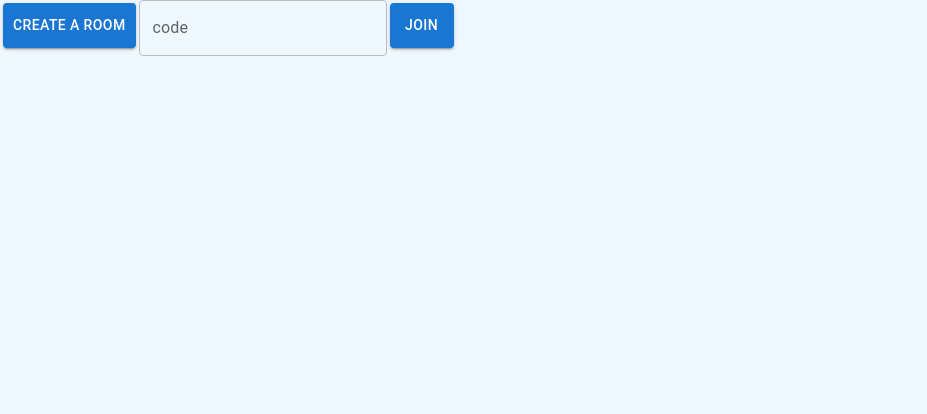
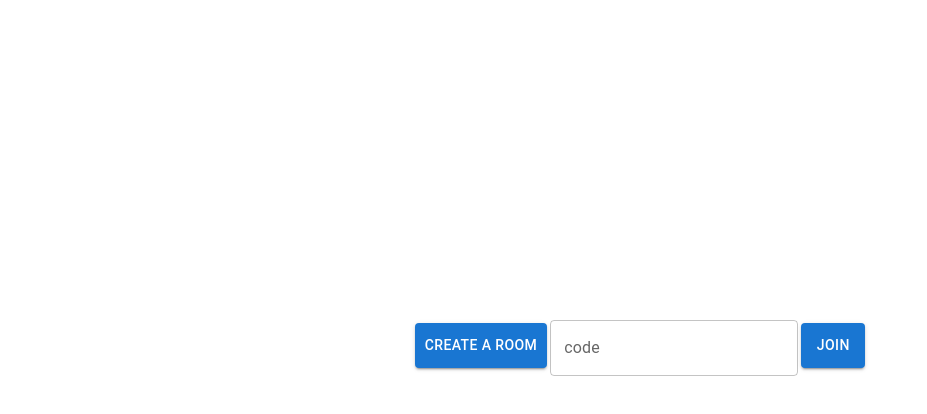
Before and after one commit to Aditya-Upadhyaya/chatApplicationFrontEnd, a React (Create React App) app: page / in a window 1280 px wide. Shown: the top 414 px of the page, without its empty margins (0-927 px from the left). Built offline with nearby package versions, Linux system fonts and the light colour scheme.

Commit message:
Fix "resizeobserver loop completed with undelivered notifications" defect

```diff
--- a/src/App.js
+++ b/src/App.js
@@ -18,7 +18,7 @@ function App() {
       // display: 'flex',
       // justifyContent: 'center',
       // alignItems: 'center',
-      backgroundColor:'aliceblue',
+      // backgroundColor:'aliceblue',
       height: '100vh',
       width:'100vw'
     }}>
--- a/src/components/ChatWindow.js
+++ b/src/components/ChatWindow.js
@@ -47,7 +47,7 @@ function ChatWindow({ userlist, privateChats, handleMessage, sendPublicMessage,
           </Grid>
           {tab === "CHATROOM" ? <Grid item xs={8} spacing={2}>
             <Box
-              sx={{ overflowY: "scroll", p: 2, display: 'flex', border: '2px solid grey', minHeight: '68vh', maxHeight: '80vh' }}
+              sx={{ overflowY: "scroll", p: 2, display: 'flex', border: '2px solid grey', minHeight: '68vh', maxHeight: '80vh', minWidth: '20vw'  }}
             >
               <ul>
                 {publicChats.map(function (data, index) {
@@ -63,8 +63,7 @@ function ChatWindow({ userlist, privateChats, handleMessage, sendPublicMessage,
               id="outlined-textarea"
               label="Message"
               placeholder="Type your message "
-              multiline
-              sx={{ minWidth: '15vw', borderRadius: '50px', width: '50vw' }}
+              sx={{minWidth: '10vw', borderRadius: '50px', width: '50vw'}}
               onChange={handleMessage}
               value={msg}
 
@@ -91,7 +90,6 @@ function ChatWindow({ userlist, privateChats, handleMessage, sendPublicMessage,
               id="outlined-textarea"
               label="Message"
               placeholder="Type your message "
-              multiline
               sx={{ minWidth: '15vw', borderRadius: '50px', width: '50vw' }}
               onChange={handleMessage}
               value={msg}
--- a/src/components/JoinOrCreateRoom.js
+++ b/src/components/JoinOrCreateRoom.js
@@ -46,7 +46,8 @@ function JoinOrCreateRoom({ createRoom, joinRoom }) {
   return (
 
 
-    <Box>
+    <Box display={'flex'} justifyContent={'center'}>
+      <div style={{margin : '20rem'}}>
       <Button variant="contained" sx={{ margin: '3px', padding: '10px' }} onClick={createRoom}>
         Create a room
       </Button>
@@ -63,6 +64,7 @@ function JoinOrCreateRoom({ createRoom, joinRoom }) {
         Join
       </Button>
       {hasError && <h2>Error</h2>}
+      </div>
     </Box>
 
   )
--- a/src/components/PageWrapper.js
+++ b/src/components/PageWrapper.js
@@ -76,7 +76,7 @@ function PageWrapper({ page, handleButtonClick }) {
             };
             fetch('http://localhost:8085/addRoom', requestOptions)
             .then(response => response.json())
-            .then(data => console.log(data));
+
         }
 
     }, [userRoom]);
@@ -98,10 +98,7 @@ function PageWrapper({ page, handleButtonClick }) {
             stompclient.connect({}, onConnected, onError);
         }
         console.log("************** Create romm ke baad*************", userRoom);
-
     }
-
-
 
     function onConnected() {
         setUserData({ ...userData, connected: true });
@@ -111,7 +108,7 @@ function PageWrapper({ page, handleButtonClick }) {
             onPrivateMessageReceived
         );
         userJoin();
-        handleButtonClick(1);
+
     }
 
     const userJoin = () => {
@@ -120,7 +117,7 @@ function PageWrapper({ page, handleButtonClick }) {
             status: "JOIN"
         };
         stompclient.send(`/app/message/${userRoom}`, {}, JSON.stringify(chatMessage));
-
+        handleButtonClick(1);
     }
     function onPrivateMessageReceived(payload) {
 
```
